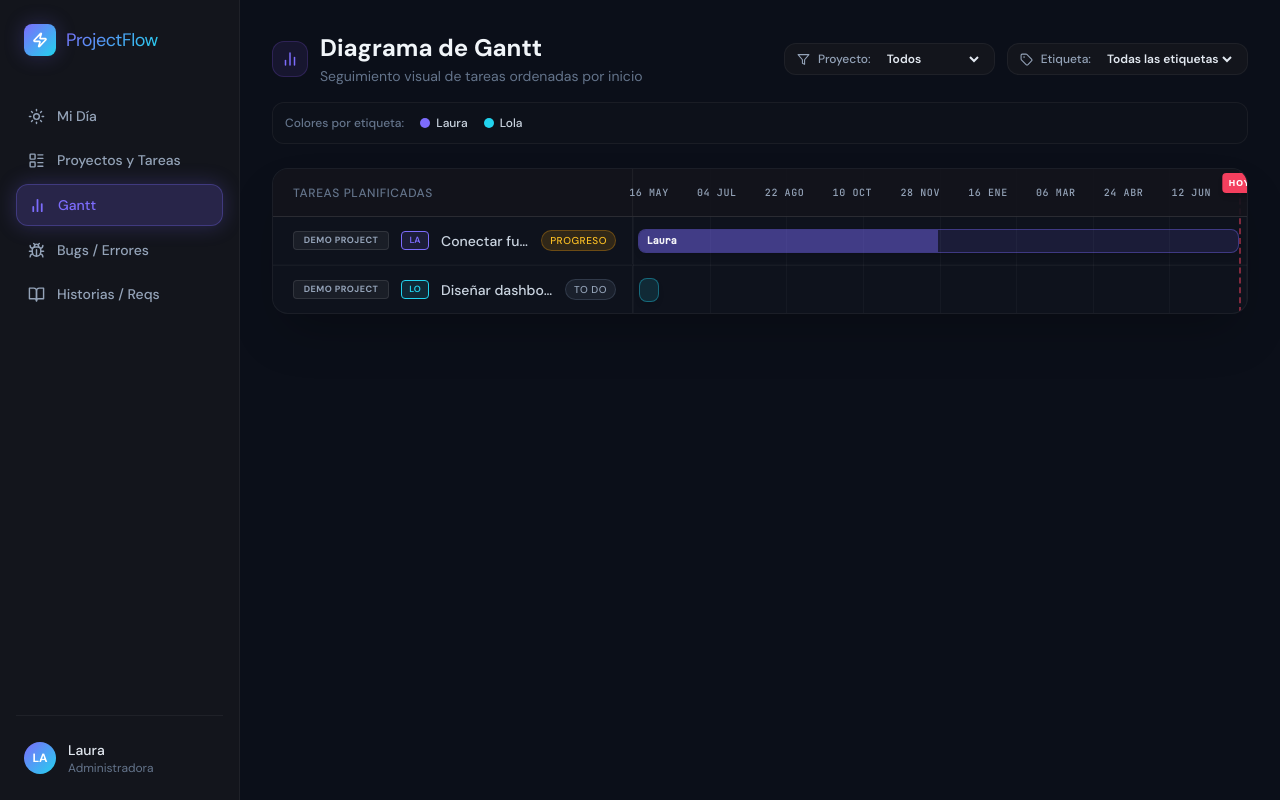
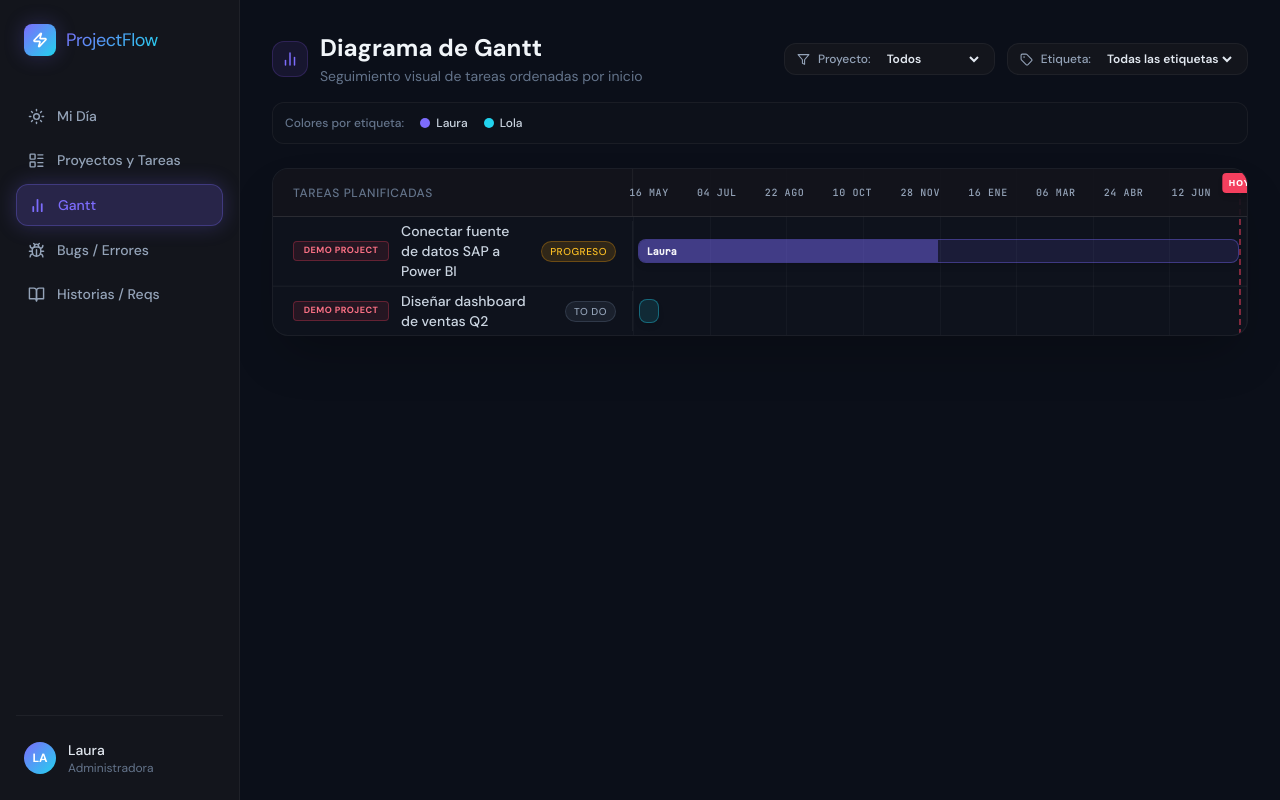
Before and after one commit to lauraamfresh-lab/task_manager_gantt_app, a React (Vite) app: page / in a window 1280 px wide. Both pictures are taken after a click on the button "Gantt". Built offline with nearby package versions, Linux system fonts and the light colour scheme.

Commit message:
feat: improve gantt task description

```diff
--- a/src/views/Gantt.jsx
+++ b/src/views/Gantt.jsx
@@ -3,6 +3,24 @@ import { format, parseISO, differenceInDays, addDays } from 'date-fns'
 import { es } from 'date-fns/locale'
 import { BarChart2, Filter, Tag } from 'lucide-react'
 import { useTask, ESTADO_CONFIG, getEtiquetaColor, ETIQUETAS_OPCIONES } from '../context/TaskContext'
+
+// Función auxiliar para generar colores de proyecto consistentes y estéticos
+const getProyectoColor = (projectName) => {
+  const colors = [
+    { text: 'text-violet-400', border: 'border-violet-500/30', bg: 'bg-violet-500/10' },
+    { text: 'text-cyan-400', border: 'border-cyan-500/30', bg: 'bg-cyan-500/10' },
+    { text: 'text-emerald-400', border: 'border-emerald-500/30', bg: 'bg-emerald-500/10' },
+    { text: 'text-amber-400', border: 'border-amber-500/30', bg: 'bg-amber-500/10' },
+    { text: 'text-rose-400', border: 'border-rose-500/30', bg: 'bg-rose-500/10' },
+    { text: 'text-indigo-400', border: 'border-indigo-500/30', bg: 'bg-indigo-500/10' },
+  ]
+  let hash = 0
+  for (let i = 0; i < projectName.length; i++) {
+    hash = projectName.charCodeAt(i) + ((hash << 5) - hash)
+  }
+  const index = Math.abs(hash) % colors.length
+  return colors[index]
+}
 
 export default function Gantt() {
   const { state } = useTask()
@@ -159,7 +177,7 @@ export default function Gantt() {
               </div>
             </div>
 
-            {/* Renderizado de Datos (Flujo Plano Alineado) */}
+            {/* Renderizado de Datos (Flujo Plano Completamente Alineado) */}
             <div className="divide-y divide-white/[0.04]">
               {sortedTareas.length === 0 ? (
                 <div className="p-12 text-center text-sm text-slate-500">No se encontraron tareas coincidentes con los filtros actuales.</div>
@@ -175,30 +193,23 @@ export default function Gantt() {
 
                   const cfg = ESTADO_CONFIG[tarea.estado] || ESTADO_CONFIG['To Do']
                   const tagColor = getEtiquetaColor(tarea.etiqueta)
+                  const projColor = getProyectoColor(tarea.proyecto)
 
                   return (
-                    <div key={tarea.id} className="grid grid-cols-[360px_1fr] items-center hover:bg-white/[0.02] transition-colors h-12 relative z-10 border-b border-white/[0.02]">
-                      <div className="px-5 pr-4 flex items-center justify-between gap-3 border-r border-white/5 h-full truncate">
-                        <div className="flex items-center gap-3 truncate flex-1">
+                    <div key={tarea.id} className="grid grid-cols-[360px_1fr] items-center hover:bg-white/[0.02] transition-colors min-h-[48px] py-1 relative z-10 border-b border-white/[0.02]">
+                      <div className="px-5 pr-4 flex items-center justify-between gap-3 border-r border-white/5 h-full">
+                        <div className="flex items-center gap-3 flex-1 min-w-0">
 
-                          {/* 1. Identificador de Proyecto (Ancho fijo e inamovible) */}
+                          {/* 1. Identificador de Proyecto (Con estilo estilizado y paleta única por nombre) */}
                           <span
-                            className="text-[9px] font-bold px-1.5 py-0.5 rounded bg-white/5 border border-white/10 text-slate-400 uppercase tracking-wider text-center truncate w-24 shrink-0"
+                            className={`text-[9px] font-bold px-2 py-0.5 rounded border uppercase text-center w-24 shrink-0 truncate tracking-wider ${projColor.bg} ${projColor.border} ${projColor.text}`}
                             title={tarea.proyecto}
                           >
                             {tarea.proyecto}
                           </span>
 
-                          {/* 2. Identificador de Etiqueta (Ancho fijo e inamovible) */}
-                          <span
-                            className="text-[9px] font-semibold py-0.5 rounded border uppercase text-center w-7 shrink-0"
-                            style={{ backgroundColor: `${tagColor.accent}20`, borderColor: tagColor.accent, color: tagColor.accent }}
-                          >
-                            {tarea.etiqueta ? tarea.etiqueta.substring(0,2) : '—'}
-                          </span>
-
-                          {/* 3. Título de la tarea (Se adapta al espacio restante perfectamente alineado) */}
-                          <span className={`text-sm font-medium truncate ${tarea.estado === 'Done' ? 'line-through text-slate-500 opacity-60' : 'text-slate-300'}`}>
+                          {/* 2. Título de la tarea (Lectura completa sin truncation, salta de línea si es largo) */}
+                          <span className={`text-sm font-medium pr-2 break-words flex-1 ${tarea.estado === 'Done' ? 'line-through text-slate-500 opacity-60' : 'text-slate-300'}`}>
                             {tarea.titulo}
                           </span>
                         </div>
```
